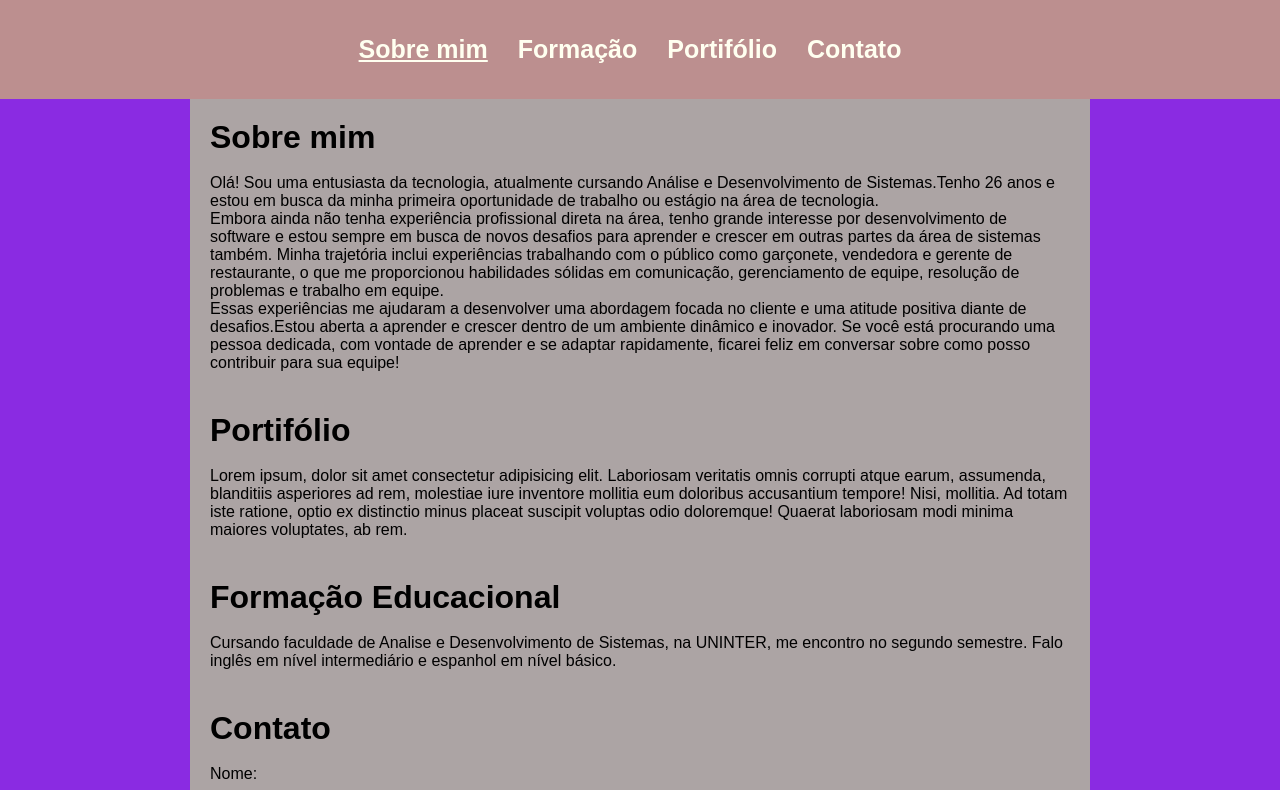
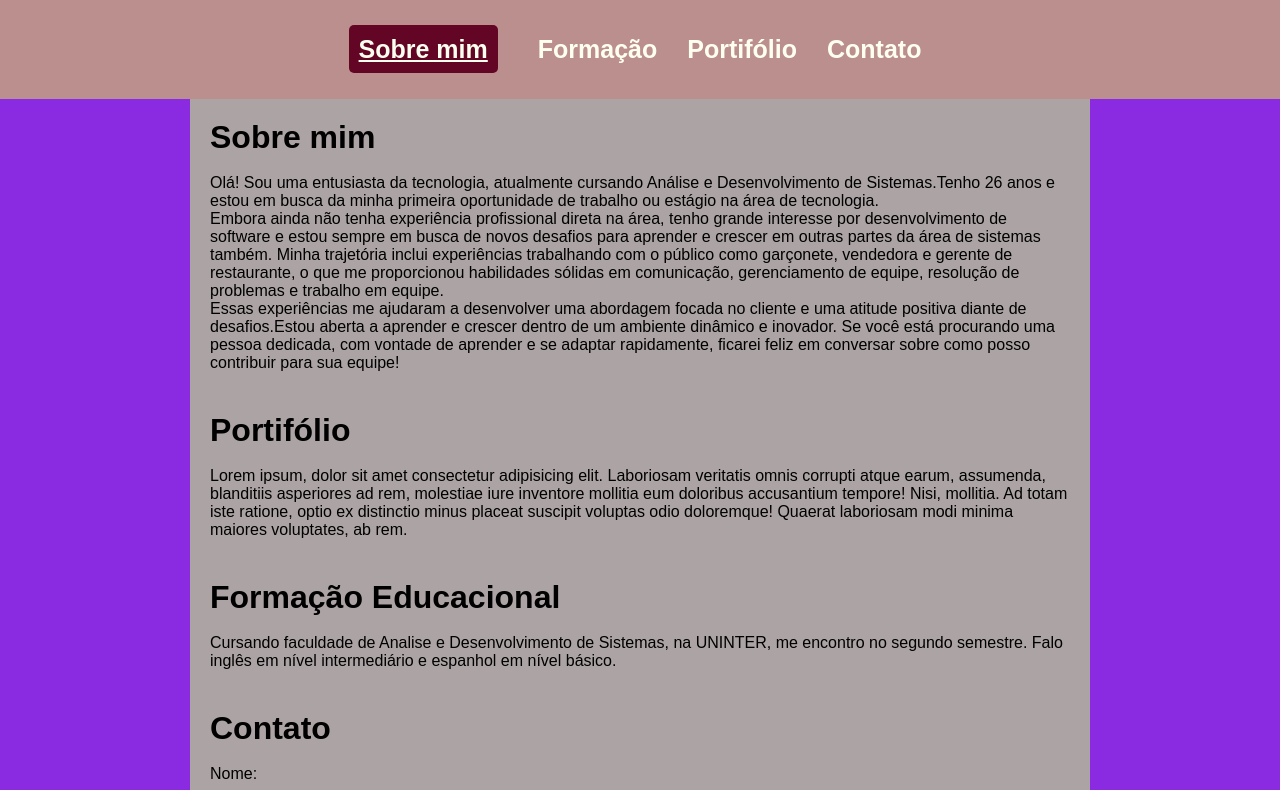
Before and after one commit to Isabela-Lenar/portifoliopessoal.github.io, a plain HTML site: page index.html in a window 1280 px wide. In both pictures the pointer is over the link "Sobre mim". Shown: the top 790 px of the page. Drawn offline with Linux system fonts and the light colour scheme.

Commit message:
Add files via upload

```diff
--- a/trabalho.css
+++ b/trabalho.css
@@ -76,4 +76,9 @@ form button {
 
 nav ul li a:hover {
     text-decoration: underline;
+    background-color: rgb(99, 5, 36);
+    margin: 10px;
+    padding: 10px;
+    border-radius: 5px;
+
 }
```
